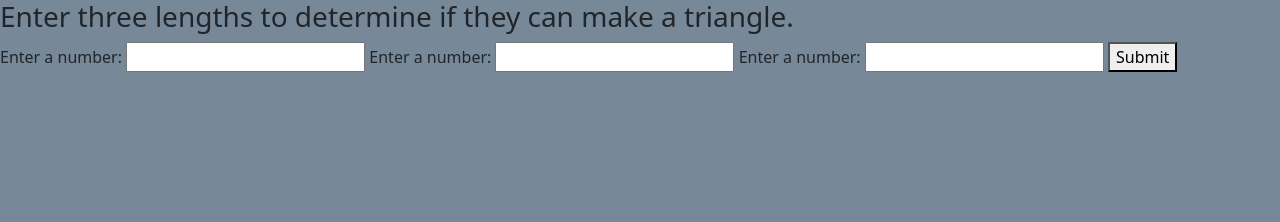
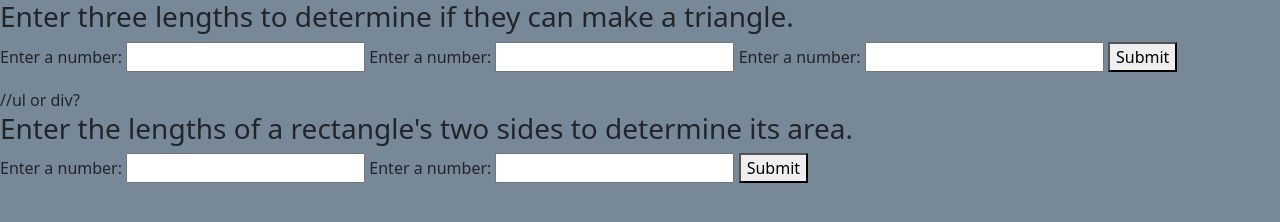
Before and after one commit to kimmykokonut/20231105-Shape-Tracker-Class, a website built with webpack: page src/index.html in a window 1280 px wide. Built offline with nearby package versions, Linux system fonts and the light colour scheme.

Commit message:
update for rectangle input form

```diff
--- a/src/index.html
+++ b/src/index.html
@@ -16,7 +16,16 @@
     <input id="length3" type="number">
     <button type="submit">Submit</button>
   </form>
-  <div id="response"></div>
+  <ul id="response"></ul> //ul or div?
+  <h3>Enter the lengths of a rectangle's two sides to determine its area.</h3>
+  <form id="rectangle-area-form">
+    <label for="rect-length1">Enter a number: </label>
+    <input type="number" id="rect-length1">
+    <label for="rect-length2">Enter a number: </label>
+    <input type="number" id="rect-length2">
+    <button type="submit">Submit</button>
+  </form>
+  <ul id="response2"></ul>
 </body>
 
 </html>
```
